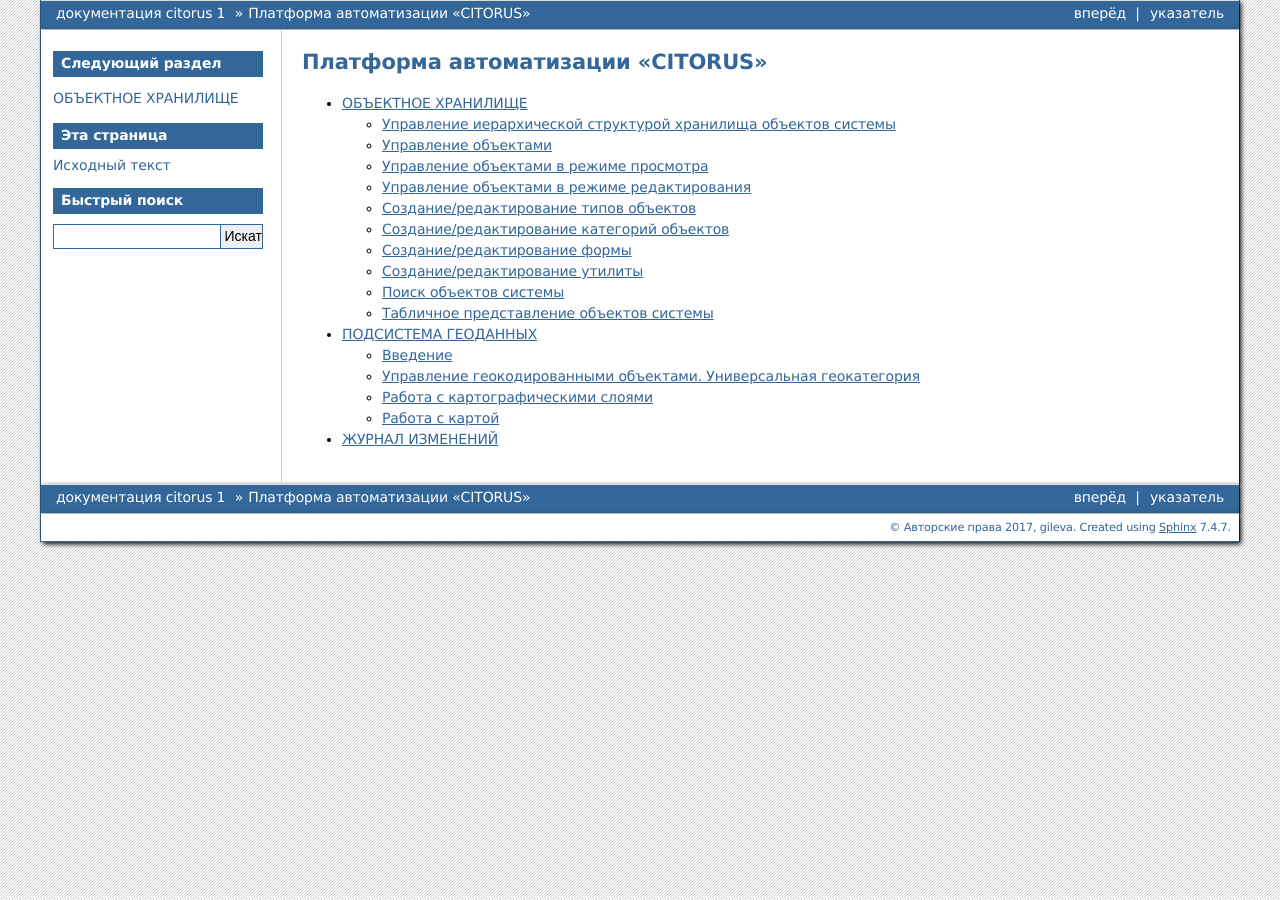
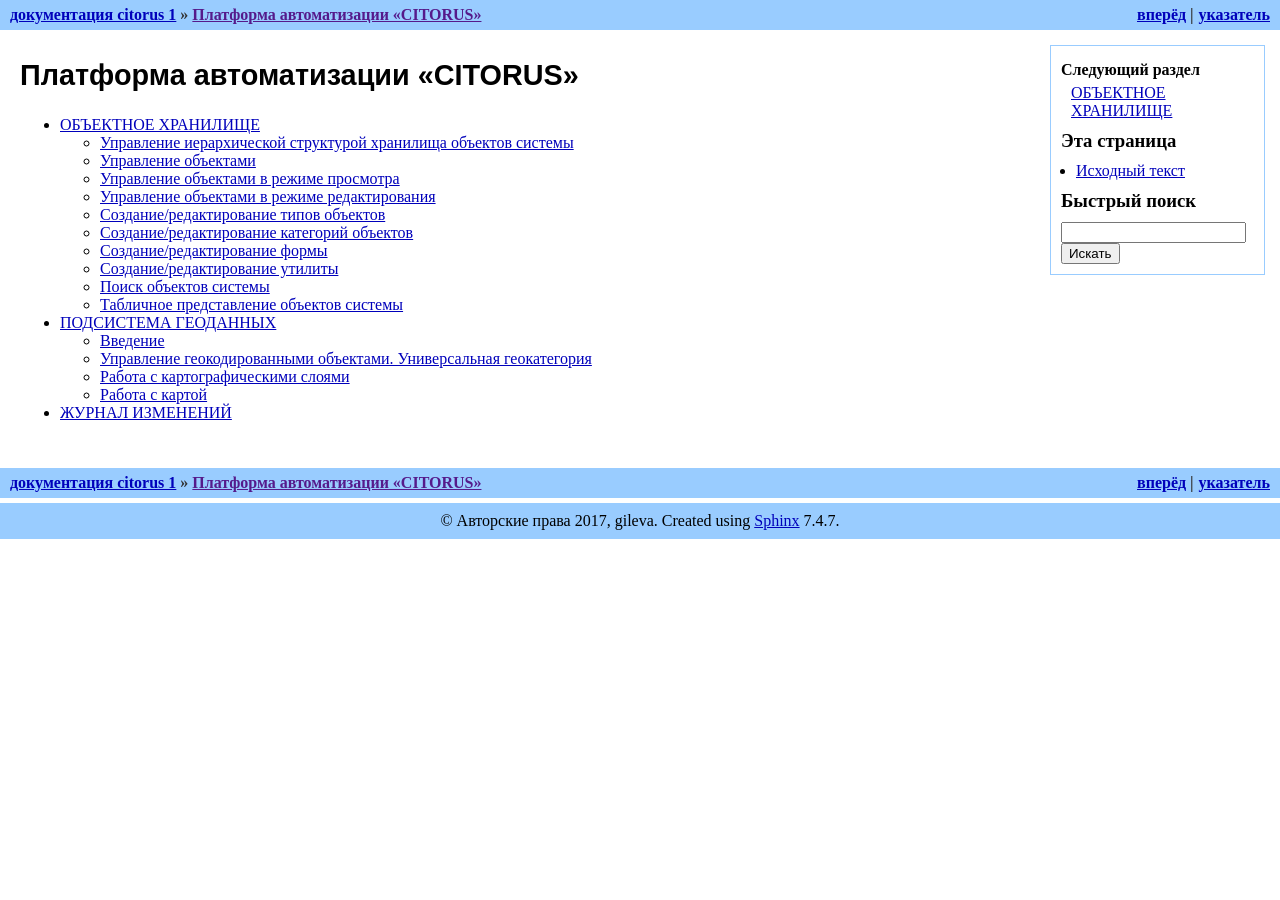
Before and after one commit to citoruspm/citorus, a Sphinx documentation site: the page built from source/index.rst, in a window 1280 px wide. Built offline with Sphinx 7.4.7, drawn with Linux system fonts in a browser that asks for light colours; formulas are drawn with MathJax 3.

Commit message:
Update conf.py

```diff
--- a/source/conf.py
+++ b/source/conf.py
@@ -105,7 +105,7 @@
 
 # The theme to use for HTML and HTML Help pages.  See the documentation for
 # a list of builtin themes.
-html_theme = 'bizstyle'
+html_theme = 'traditional'
 
 # Theme options are theme-specific and customize the look and feel of a theme
 # further.  For a list of options available for each theme, see the
```
